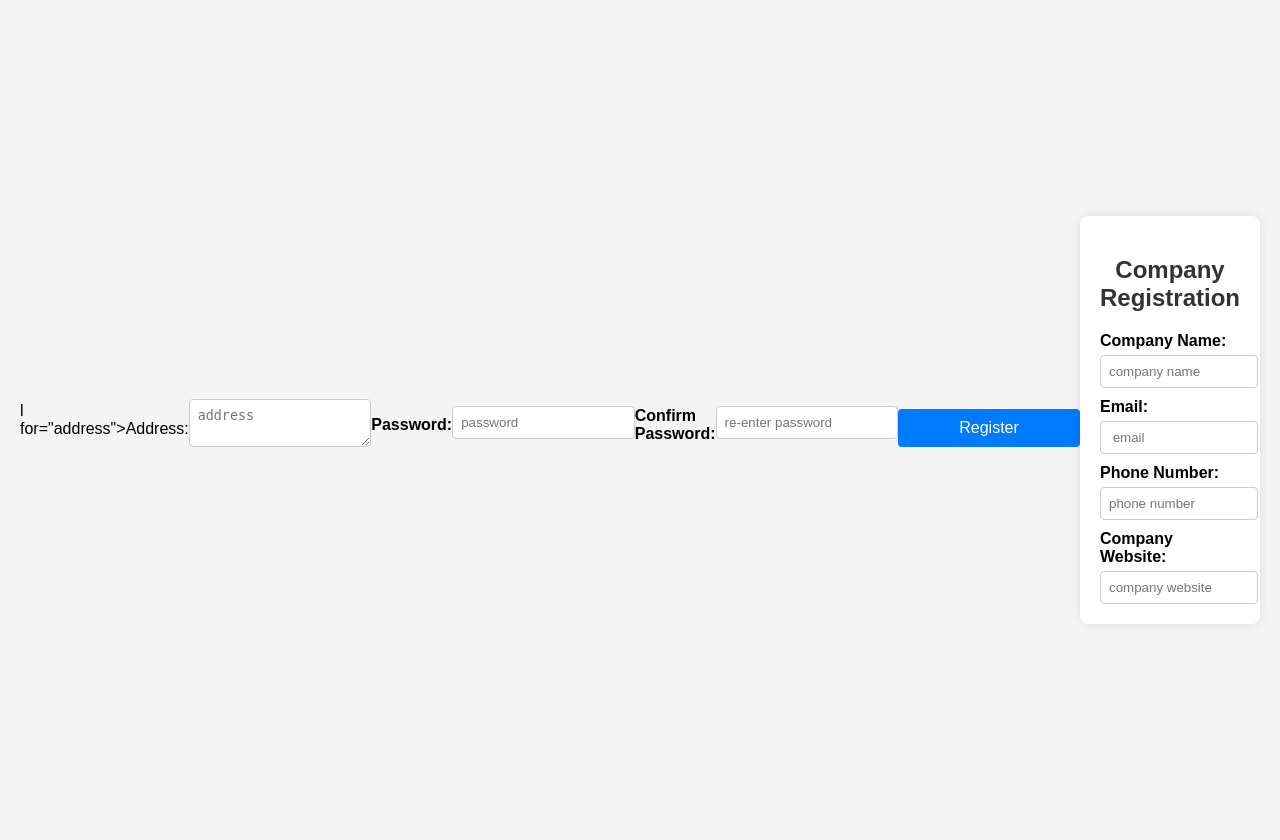
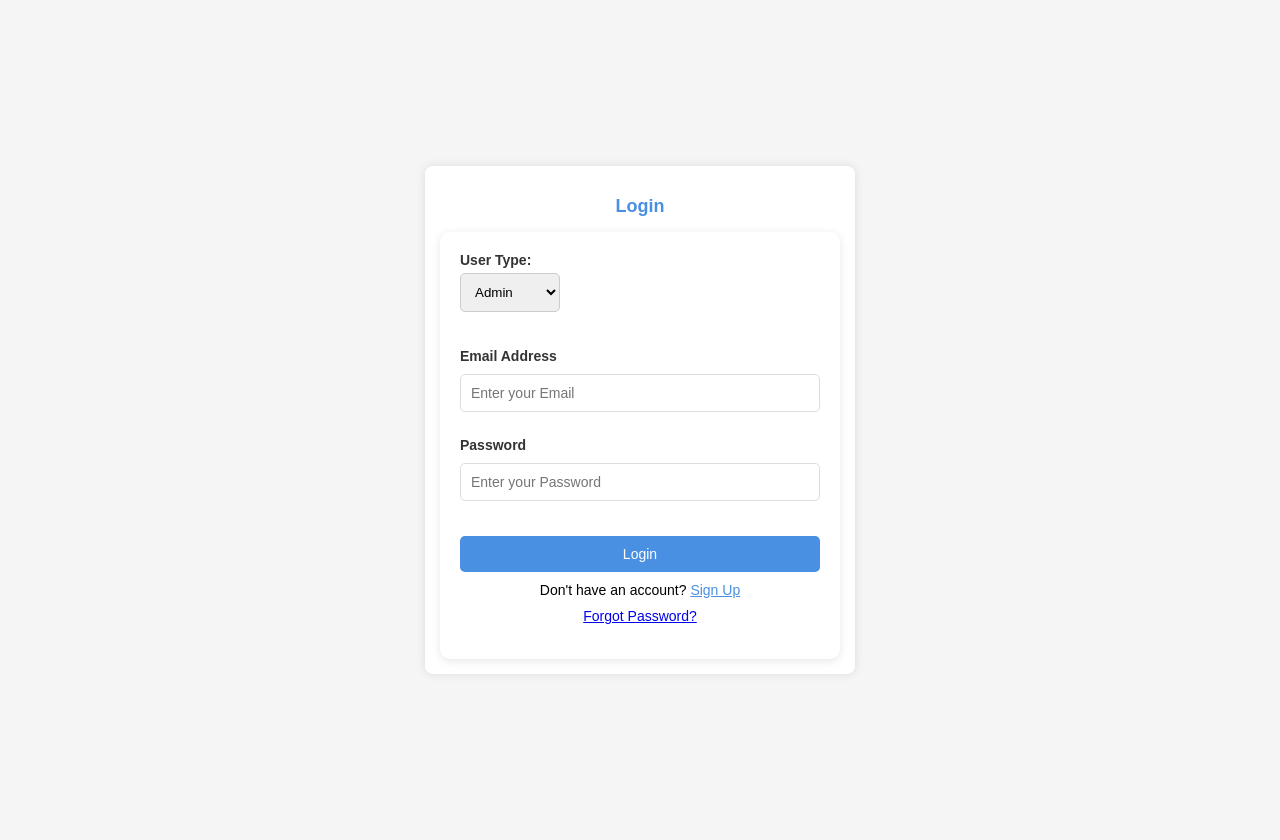
Before and after one commit to IT-Tutors-Coding-Space/Attachment, a PHP site: page /SignUps/Login.html in a window 1280 px wide. Run offline with PHP 8.4, Linux system fonts and the light colour scheme.

Commit message:
created multiuser login page

```diff
--- a/CSS/StudentReg.css
+++ b/CSS/StudentReg.css
@@ -17,6 +17,31 @@ body {
     box-shadow: 0 0 10px rgba(0, 0, 0, 0.1);
     background-color: #fff;
     border-radius: 8px;
+}
+.login-container {
+    background: hsl(0, 0%, 100%);
+    padding: 20px;
+    border-radius: 10px;
+    box-shadow: 0 2px 10px rgba(0, 0, 0, 0.1);
+    text-align: center;
+}
+.input-group {
+    margin-bottom: 15px;
+    text-align: left;
+}
+.input-group label {
+    display: block;
+    margin-bottom: 5px;
+}
+.input-group input, .input-group select {
+    padding: 10px;
+width: auto;
+    font-family: poppins, sans-serif;
+    border: 1px solid #ccc;
+    border-radius: 5px;
+}
+.usertype{
+    margin-top: 30px;
 }
 
 @media (min-width: 768px) {
--- a/SignUps/Login.html
+++ b/SignUps/Login.html
@@ -3,36 +3,57 @@
 <head>
     <meta charset="UTF-8">
     <meta name="viewport" content="width=device-width, initial-scale=1.0">
-    <title>Company Registration</title>
-    <link rel="stylesheet" href="../CSS/CompanyReg.css">
-    <script src="../Javasript/CompanyReg.js"></script>
+    <link rel="stylesheet" href="../CSS/StudentReg.css">
+    <title>Login Form</title>
 </head>
-<body>l for="address">Address:</label>
-            <textarea id="address" name="address" placeholder="address"required></textarea>
-            <label for="password">Password:</label>
-            <input type="password" id="password" name="password"placeholder="password" required>
-            <label for="confirmPassword">Confirm Password:</label>
-            <input type="password" id="confirmPassword" name="confirmPassword"placeholder="re-enter password" required>
+<body>
+    <div class="container">
+        <!-- Login Form -->
+        <form id="loginForm" onsubmit="return validateLogin()" style="display: block;">
+            <h2>Login</h2>
+            <div class="login-container">
+                <form id="loginForm">
+                    <div class="input-group">
+                        <!-- <div class="usertype"> -->
+                        <label for="userType">User Type:</label>
+                        <select id="userType" name="userType" required>
+                            <option value="admin">Admin</option>
+                            <option value="student">Student</option>
+                            <option value="company">Company</option>
+                        <!-- </div> -->
+                        </select><br><br><br>
+            <div class="form-group">
+                <label for="loginUsername">Email Address</label>
+                <input type="email" id="loginUsername" name="loginUsername" placeholder="Enter your Email" required>
+            </div>
+            <div class="form-group">
+                <label for="loginPassword">Password</label>
+                <input type="password" id="loginPassword" name="loginPassword" placeholder="Enter your Password"
+                    required>
+            </div>
+            <!-- <div class="form-group">
+                <input type="checkbox" id="rememberMe" name="rememberMe">
+                <label for="rememberMe">Remember me</label>
+            </div> -->
+            <button type="submit" class="btn">Login</button>
+            <div class="link">
+                Don't have an account? <a href="javascript:void(0);" class="toggle-button"
+                    onclick="console.log('Navigating to register'); toggleForm('register')">Sign Up</a>
+            </div>
+            <div class="link">
+                <a href="javascript:void(0);" onclick="console.log('Navigating to resetPassword'); toggleForm('resetPassword')">Forgot Password?</a>
+            </div>
+        </form>
+        <script>
+            document.getElementById('loginForm').addEventListener('submit', function(event) {
+                event.preventDefault();
+                const userType = document.getElementById('userType').value;
+                const email = document.getElementById('email').value;
+                const password = document.getElementById('password').value;
 
-            <button type="submit">Register</button>
-        </form>
-    </div>
-    <script src="../Javasript/CompanyReg.js"></script>
+                console.log(`Logging in as ${userType}`);
+                alert(`Login successful as ${userType}`);
+            });
+        </script>
 </body>
 </html>
-
-    <div class="container">
-        <h2>Company Registration</h2>
-        <form id="registrationForm">
-            <label for="companyName">Company Name:</label>
-            <input type="text" id="companyName" name="companyName" placeholder="company name"required>
-
-            <label for="email">Email:</label>
-            <input type="email" id="email" name="email"placeholder=" email" required>
-
-            <label for="phone">Phone Number:</label>
-            <input type="tel" id="phone" name="phone" placeholder="phone number"required pattern="[0-9]{10}">
-
-            <label for="website">Company Website:</label>
-            <input type="url" id="website" name="website" placeholder="company website">
-            <labe
```
